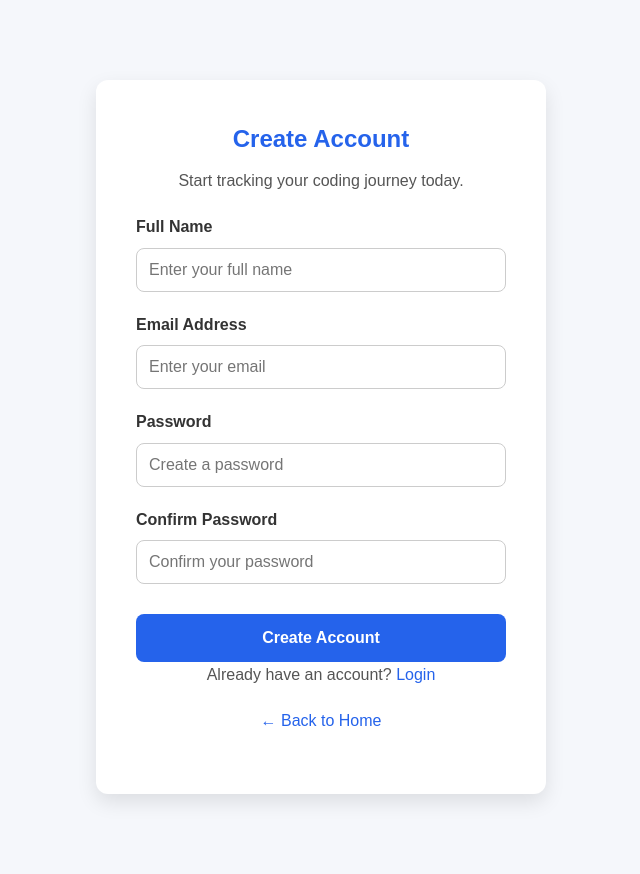
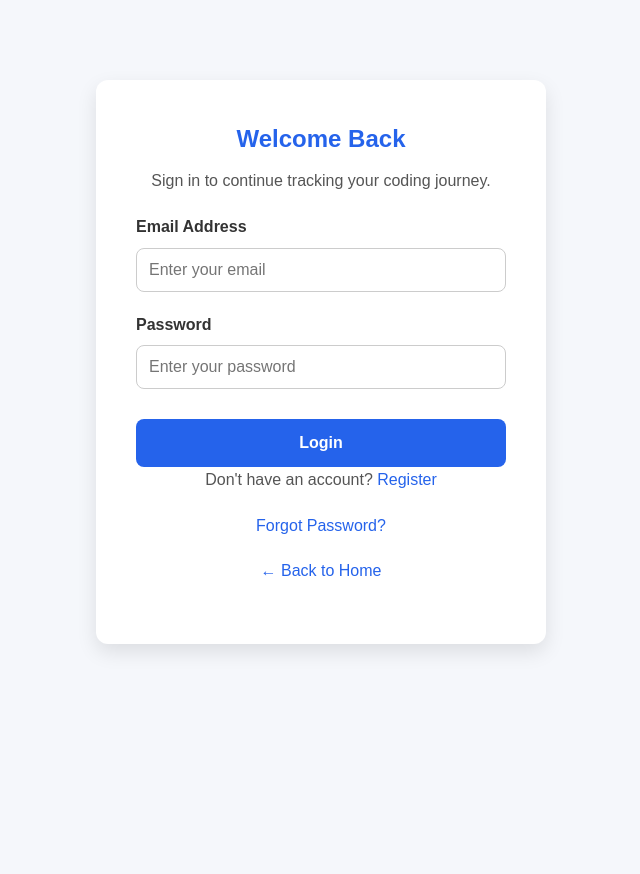
Before and after one commit to biyalhimani/leetTrack, a Flask app: page /register in a window 1280 px wide. Shown: the whole page, without its empty margins (319-959 px from the left). After the commit the page ends 652 px from the top, so only its background shows below. Run offline with Flask 3, Linux system fonts and the light colour scheme.

Commit message:
Implement template inheritance with base template

```diff
--- /dev/null
+++ b/templates/base.html
@@ -0,0 +1,27 @@
+<!DOCTYPE html>
+<html lang="en">
+
+<head>
+    <meta charset="UTF-8">
+    <meta name="viewport" content="width=device-width, initial-scale=1.0">
+
+    <title>
+        {% block title %}
+        LeetTrack
+        {% endblock %}
+    </title>
+
+    <link rel="stylesheet"
+          href="{{ url_for('static', filename='css/style.css') }}">
+</head>
+
+<body>
+
+    {% block content %}
+    {% endblock %}
+
+    <script src="{{ url_for('static', filename='js/script.js') }}"></script>
+
+</body>
+
+</html>
--- a/templates/register.html
+++ b/templates/register.html
@@ -1,34 +1,20 @@
-<!DOCTYPE html>
-<html lang="en">
-<head>
-    <meta charset="UTF-8">
-    <meta name="viewport" content="width=device-width, initial-scale=1.0">
-    <title>Register | LeetTrack</title>
+{% extends "base.html" %}
 
-    <link rel="stylesheet" href="{{ url_for('static', filename='css/style.css') }}">
-</head>
+{% block title %}
+Login | LeetTrack
+{% endblock %}
 
-<body>
+{% block content %}
 
 <main>
 
     <section class="auth-container">
 
-            <h1>Create Account</h1>
+        <h1>Welcome Back</h1>
 
-            <p>Start tracking your coding journey today.</p>
+        <p>Sign in to continue tracking your coding journey.</p>
 
         <form>
-
-                <div class="form-group">
-                    <label for="name">Full Name</label>
-                    <input
-                        type="text"
-                        id="name"
-                        name="name"
-                        placeholder="Enter your full name"
-                        required>
-                </div>
 
             <div class="form-group">
                 <label for="email">Email Address</label>
@@ -46,29 +32,23 @@
                     type="password"
                     id="password"
                     name="password"
-                        placeholder="Create a password"
-                        required>
-                </div>
-
-                <div class="form-group">
-                    <label for="confirm-password">Confirm Password</label>
-                    <input
-                        type="password"
-                        id="confirm-password"
-                        name="confirm-password"
-                        placeholder="Confirm your password"
+                    placeholder="Enter your password"
                     required>
             </div>
 
             <button type="submit" class="btn btn-cta">
-                    Create Account
+                Login
             </button>
 
         </form>
 
         <p>
-                Already have an account?
-                <a href="{{ url_for('login') }}">Login</a>
+            Don't have an account?
+            <a href="{{ url_for('register') }}">Register</a>
+        </p>
+
+        <p>
+            <a href="#">Forgot Password?</a>
         </p>
 
         <p>
@@ -79,7 +59,4 @@
 
 </main>
 
-    <script src="{{ url_for('static', filename='js/script.js') }}"></script>
-
-</body>
-</html>
+{% endblock %}
```
Also changed, not shown: templates/index.html (+24 -60 lines), templates/login.html (+7 -14 lines). Lines whose indentation alone changed are shown as unchanged.
